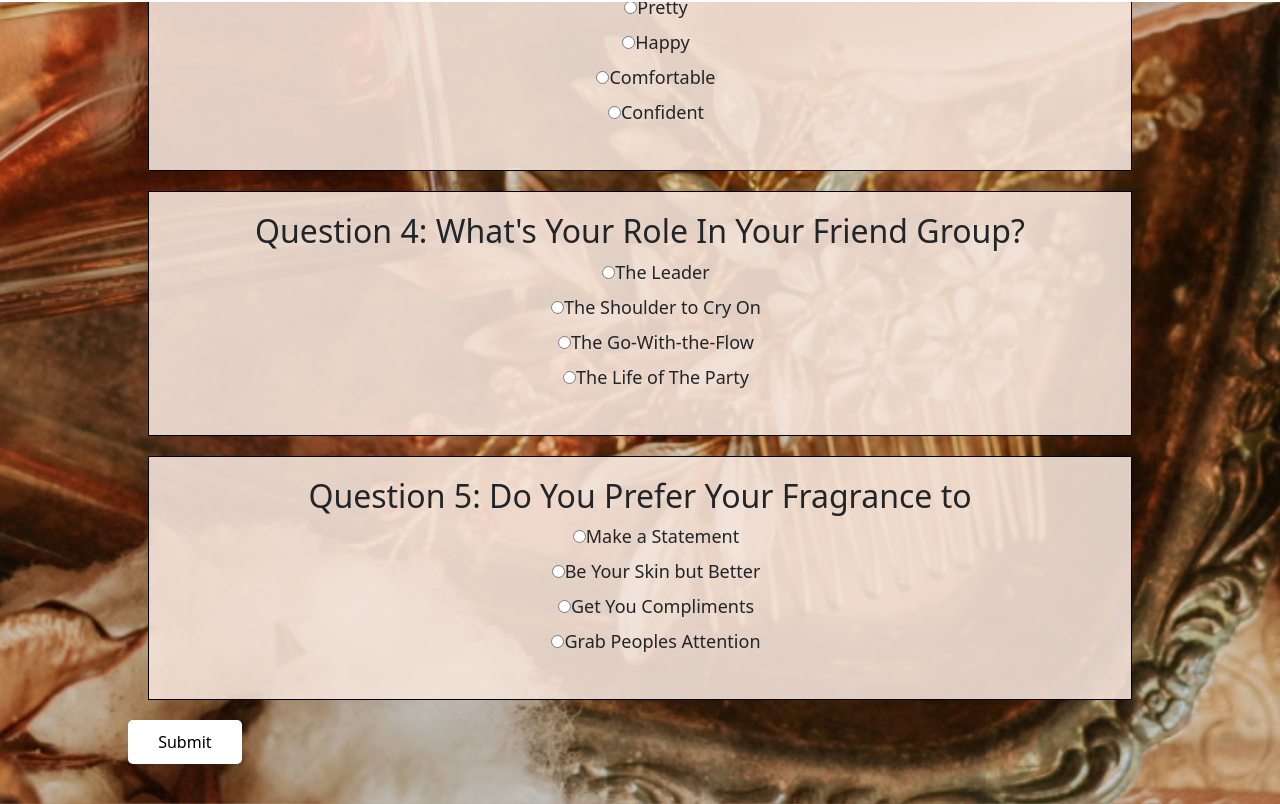
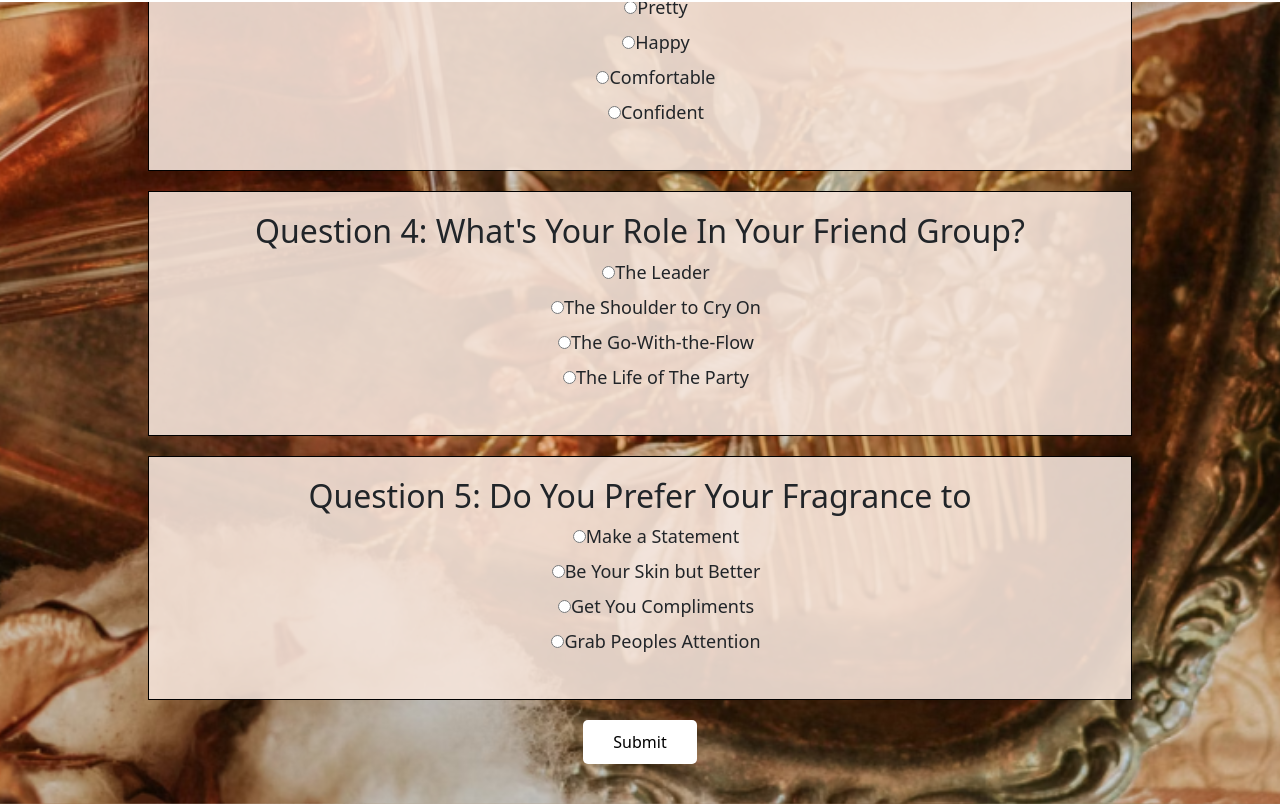
Before and after one commit to info340b-wi24/1-tobenamed, a React (Create React App) app: page /quiz in a window 1280 px wide. Shown: the part 798-1602 px from the top of the page. Built offline with nearby package versions, Linux system fonts and the light colour scheme; a small style sheet from the web is missing.

Commit message:
submit in middle

```diff
--- a/src/components/QuizPage.js
+++ b/src/components/QuizPage.js
@@ -4,7 +4,7 @@ import { useNavigate} from 'react-router-dom';
 
 function QuizPage() {
 
-  // Define the questions and answers
+
   const questions = [
     {
       question: 'What\'s Your Favorite Season?',
@@ -28,10 +28,9 @@ function QuizPage() {
     }
   ];
 
-  // State to track user answers
+
   const [userAnswers, setUserAnswers] = useState(Array(questions.length).fill(''));
 
-  // Function to handle user answer selection
   const handleAnswerSelect = (questionIndex, selectedAnswer) => {
     setUserAnswers(prevAnswers => {
       const newAnswers = [...prevAnswers];
@@ -40,12 +39,11 @@ function QuizPage() {
     });
   };
 
-  // Function to handle quiz submission
-  const navigate = useNavigate(); // Get the navigate function
+  const navigate = useNavigate();
   const handleSubmit = (event) => {
     event.preventDefault();
-    // Navigate to QuizResultsPage with userAnswers
-    navigate('/quizresults'); // Navigate to the quiz results page
+
+    navigate('/quizresults');
   };
 
   return (
@@ -75,9 +73,15 @@ function QuizPage() {
             </ul>
           </section>
         ))}
-
-<Link to={{pathname: "/quizresults", state: { userAnswers }}} className="button-link" onClick={handleSubmit}>Submit</Link>
-
+<div className="button-container">
+  <Link
+    to={{ pathname: "/quizresults", state: { userAnswers } }}
+    className="button-link"
+    onClick={handleSubmit}
+  >
+    Submit
+  </Link>
+</div>
 
       </form>
     </div>
--- a/src/components/QuizResultsPage.js
+++ b/src/components/QuizResultsPage.js
@@ -3,9 +3,8 @@ import { Link } from 'react-router-dom';
 
 export function QuizResultsPage ({ userAnswers }) {
   const calculateResult = () => {
-    const counts = [0, 0, 0, 0]; // Initialize counts for each result type
+    const counts = [0, 0, 0, 0]; //starts w count zero
 
-    // Define the criteria for each scent type
     const criteria = [
       [0, 1], // GOURMAND: Indexes of questions where the first option corresponds to GOURMAND
       [1],    // FRUITY: Indexes of questions where the second option corresponds to FRUITY
@@ -13,7 +12,7 @@ export function QuizResultsPage ({ userAnswers }) {
       [3]     // WOODY: Indexes of questions where the fourth option corresponds to WOODY
     ];
 
-    // Count the occurrences of each answer based on the criteria
+    // Counting how many times
     userAnswers.forEach((answer, index) => {
       criteria.forEach((questionCriteria, scentIndex) => {
         if (questionCriteria.includes(index) && answer === 'Yes') {
--- a/src/index.css
+++ b/src/index.css
@@ -24,7 +24,10 @@ body {
     border: 2px solid #000; /* Set the border */
     cursor: pointer; /* Set the cursor to pointer */
 }
-
+.button-container {
+    display: flex;
+    justify-content: center;
+  }
 
 .answers li button:active {
     background-color: #000; /* Change background color on hover */
```
